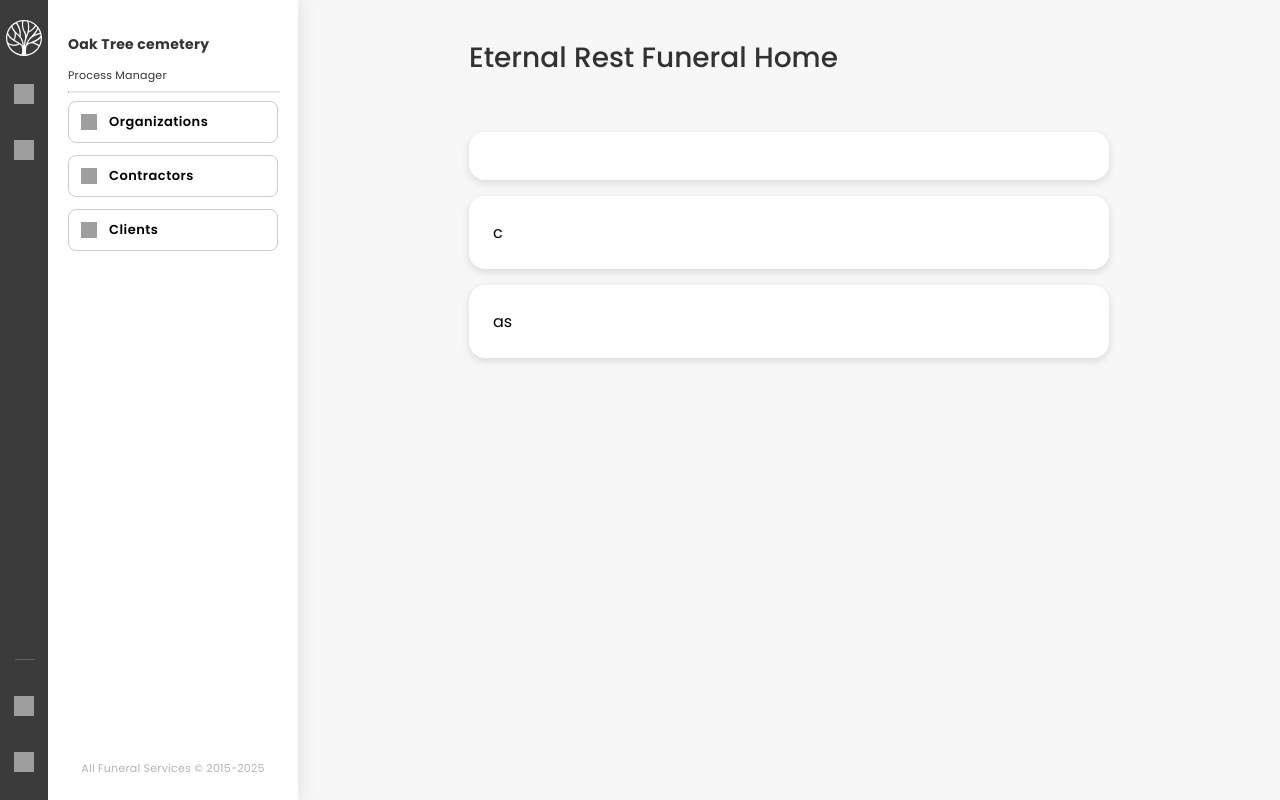
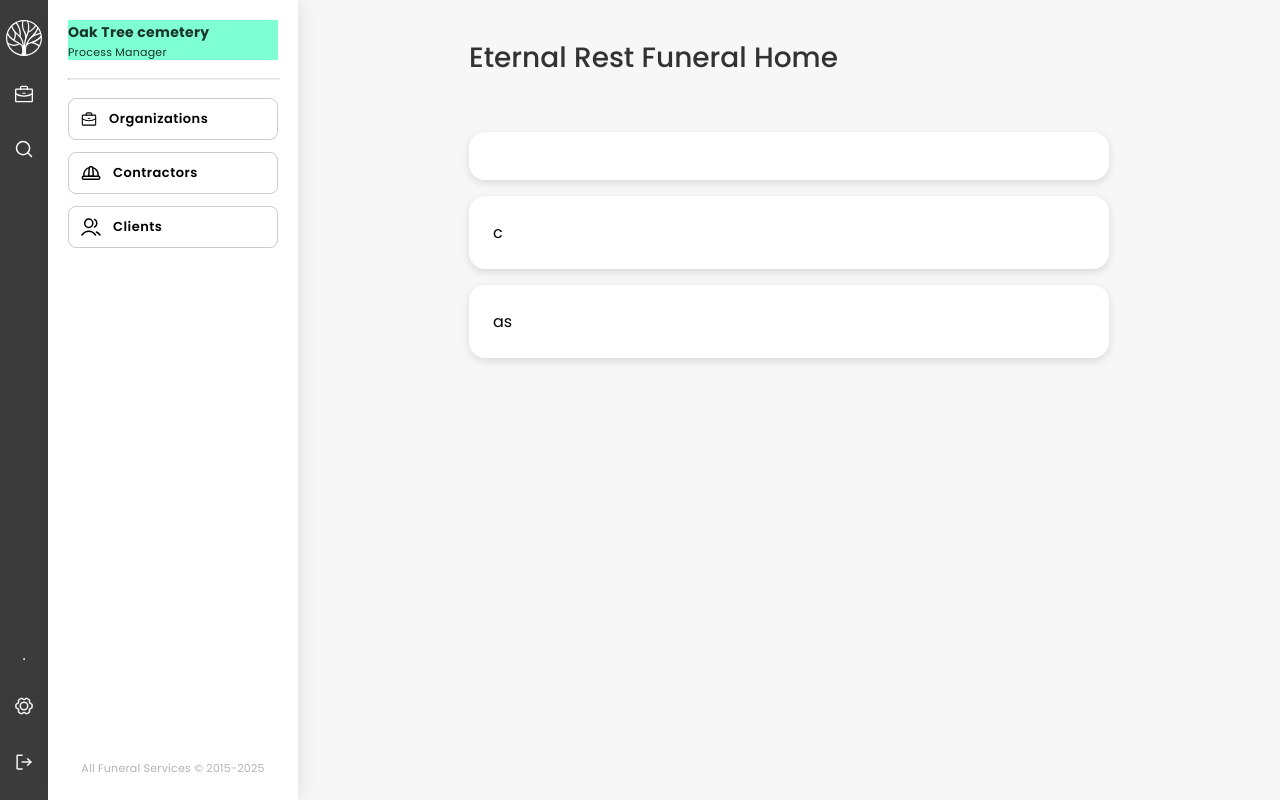
Before and after one commit to nxqutcq/afs-task, a React (Vite) app: page / in a window 1280 px wide. Built offline with nearby package versions, Linux system fonts and the light colour scheme; grey boxes are pictures that could not be loaded.

Commit message:
style: add styles

```diff
--- a/src/App.tsx
+++ b/src/App.tsx
@@ -1,102 +1,10 @@
 import '../styles/global.scss';
+import { Content } from './components/Content';
+import { SideBar } from './layout/SideBar';
 
-function App() {
-  return (
-    <div className="app">
-      <aside className="sidebar">
-        <div className="sidebar__menu">
-          <div className="sidebar__menu-header">
-            <img
-              src="/icons/OakTree.svg"
-              height={36}
-              width={36}
-              alt="OakTree"
-            />
-            <div className="sidebar__menu-icon-wrapper">
-              <img
-                src="/icons/Briefcase.svg"
-                height={20}
-                width={20}
-                alt="Briefcase"
-              />
-            </div>
-            <div className="sidebar__menu-icon-wrapper">
-              <img
-                src="/icons/MagnifyingGlass.svg"
-                height={20}
-                width={20}
-                alt="MagnifyingGlass"
-              />
-            </div>
-          </div>
-          <div className="sidebar__menu-footer">
-            <hr className="sidebar__divider" />
-            <div className="sidebar__menu-icon-wrapper">
-              <img
-                src="/icons/Settings.svg"
-                height={20}
-                width={20}
-                alt="Settings"
-              />
-            </div>
-            <div className="sidebar__menu-icon-wrapper">
-              <img
-                src="/icons/SignOut.svg"
-                height={20}
-                width={20}
-                alt="SignOut"
-              />
-            </div>
-          </div>
-        </div>
-        <div className="sidebar__content">
-          <div className="sidebar_content_wrapper">
-            <div className="sidebar__header">
-              <h1 className="sidebar__title">Oak Tree cemetery</h1>
-              <span className="sidebar__subtitle">Process Manager</span>
-            </div>
-            <hr className="sidebar__divider--primary" />
-            <nav className="sidebar__nav">
-              <div className="sidebar__nav-item">
-                <img
-                  src="/icons/Briefcase.svg"
-                  height={16}
-                  width={16}
-                  alt="Briefcase"
-                />
-                Organizations
-              </div>
-              <div className="sidebar__nav-item">
-                <img
-                  src="/icons/Contractor.svg"
-                  height={16}
-                  width={16}
-                  alt="Contractor"
-                />
-                Contractors
-              </div>
-              <div className="sidebar__nav-item">
-                <img src="/icons/User.svg" height={16} width={16} alt="User" />
-                Clients
-              </div>
-            </nav>
-          </div>
-          <div className="sidebar__copyright">
-            All Funeral Services © 2015-2025
-          </div>
-        </div>
-      </aside>
-      <main className="content">
-        {/* <button className="content__chevron-btn">back</button> */}
-        <div className="content__main">
-          <h4 className="content__company-name">Eternal Rest Funeral Home</h4>
-          <div className="content__item"></div>
-          <div className="content__item">c</div>
-          <div className="content__item">as</div>
-        </div>
-      </main>
-    </div>
-  );
-}
-
-export default App;
+export const App = () => (
+  <div className="app">
+    <SideBar />
+    <Content />
+  </div>
+);
--- /dev/null
+++ b/src/components/Content.tsx
@@ -0,0 +1,15 @@
+import '../../styles/global.scss';
+
+export const Content = () => {
+  return (
+    <main className="content">
+      {/* <button className="content__chevron-btn">back</button> */}
+      <div className="content__main">
+        <h4 className="content__company-name">Eternal Rest Funeral Home</h4>
+        <div className="content__item"></div>
+        <div className="content__item">c</div>
+        <div className="content__item">as</div>
+      </div>
+    </main>
+  );
+};
--- /dev/null
+++ b/src/layout/SideBar.tsx
@@ -0,0 +1,64 @@
+import '../../styles/global.scss';
+import {
+  Briefcase,
+  Contractor,
+  MagnifyingGlass,
+  Settings,
+  SignOut,
+  User,
+} from '../shared/icons';
+
+export const SideBar = () => {
+  return (
+    <div className="sidebar-wrapper">
+      <div className="menu">
+        <div className="menu-header">
+          <img src="/icons/OakTree.svg" height={36} width={36} alt="OakTree" />
+          <div className="menu-icon-wrapper">
+            <Briefcase height={20} color='white' width={20} />
+          </div>
+          <div className="menu-icon-wrapper">
+            <MagnifyingGlass height={20} width={20} />
+          </div>
+        </div>
+        <div className="menu-footer">
+          <hr className="menu__divider" />
+          <div className="menu-icon-wrapper">
+            <Settings height={20} width={20} />
+          </div>
+          <div className="menu-icon-wrapper">
+            <SignOut height={20} width={20} />
+          </div>
+        </div>
+      </div>
+      <aside className="sidebar">
+        <div className="sidebar__content">
+          <div className="sidebar_content_wrapper">
+            <div className="sidebar__header">
+              <span className="sidebar__title">Oak Tree cemetery</span>
+              <span className="sidebar__subtitle">Process Manager</span>
+            </div>
+            <hr className="sidebar__divider--primary" />
+            <nav className="sidebar__nav">
+              <div className="sidebar__nav-item">
+                <Briefcase height={16} width={16} />
+                Organizations
+              </div>
+              <div className="sidebar__nav-item">
+                <Contractor height={16} width={16} />
+                Contractors
+              </div>
+              <div className="sidebar__nav-item">
+                <User height={16} width={16} />
+                Clients
+              </div>
+            </nav>
+          </div>
+          <div className="sidebar__copyright">
+            All Funeral Services © 2015-2025
+          </div>
+        </div>
+      </aside>
+    </div>
+  );
+};
--- a/src/main.tsx
+++ b/src/main.tsx
@@ -1,7 +1,7 @@
 import { StrictMode } from 'react';
 import { createRoot } from 'react-dom/client';
 import '../styles/global.scss';
-import App from './App.tsx';
+import { App } from './App';
 
 createRoot(document.getElementById('root')!).render(
   <StrictMode>
--- a/src/shared/icons/Briefcase.tsx
+++ b/src/shared/icons/Briefcase.tsx
@@ -9,28 +9,28 @@ export const Briefcase = (props: SVGProps<SVGSVGElement>) => (
   >
     <path
       d="M15.8756 3.625H2.12561C1.78043 3.625 1.50061 3.90482 1.50061 4.25V14.25C1.50061 14.5952 1.78043 14.875 2.12561 14.875H15.8756C16.2208 14.875 16.5006 14.5952 16.5006 14.25V4.25C16.5006 3.90482 16.2208 3.625 15.8756 3.625Z"
-      stroke="white"
+      stroke="currentColor"
       stroke-width="1.2"
       stroke-linecap="round"
       stroke-linejoin="round"
     />
     <path
       d="M12.125 3.625V2.375C12.125 2.04348 11.9933 1.72554 11.7589 1.49112C11.5245 1.2567 11.2065 1.125 10.875 1.125H7.125C6.79348 1.125 6.47554 1.2567 6.24112 1.49112C6.0067 1.72554 5.875 2.04348 5.875 2.375V3.625"
-      stroke="white"
+      stroke="currentColor"
       stroke-width="1.2"
       stroke-linecap="round"
       stroke-linejoin="round"
     />
     <path
       d="M16.5006 7.8679C14.2211 9.1867 11.6334 9.87914 8.99998 9.875C6.36696 9.87914 3.77968 9.18693 1.50049 7.86857"
-      stroke="white"
+      stroke="currentColor"
       strokeWidth="1.2"
       strokeLinecap="round"
       strokeLinejoin="round"
     />
     <path
       d="M8.0625 7.375H9.9375"
-      stroke="white"
+      stroke="currentColor"
       strokeLinecap="round"
       strokeLinejoin="round"
     />
--- a/src/shared/icons/Contractor.tsx
+++ b/src/shared/icons/Contractor.tsx
@@ -11,19 +11,19 @@ export const Contractor = (props: SVGProps<SVGSVGElement>) => (
   >
     <path
       d="M11.6666 4.6333C13.2298 5.00906 14.6212 5.89953 15.6172 7.16157C16.6133 8.42361 17.156 9.9839 17.1582 11.5916V13.1833M2.84156 13.1833V11.5916C2.83933 9.98276 3.38042 8.42026 4.37716 7.15733C5.3739 5.89439 6.76788 5.00501 8.33323 4.6333"
-      stroke="white"
+      stroke="currentColor"
       strokeWidth="1.5"
       strokeMiterlimit="10"
     />
     <path
       d="M17.1583 13.1833H2.84167C1.96261 13.1833 1.25 13.896 1.25 14.775C1.25 15.6541 1.96261 16.3667 2.84167 16.3667H17.1583C18.0374 16.3667 18.75 15.6541 18.75 14.775C18.75 13.896 18.0374 13.1833 17.1583 13.1833Z"
-      stroke="white"
+      stroke="currentColor"
       strokeWidth="1.5"
       strokeMiterlimit="10"
     />
     <path
       d="M12.3834 13.1833H7.6167L8.33232 4.55069C8.3753 4.03221 8.80864 3.6333 9.3289 3.6333H10.6712C11.1914 3.6333 11.6248 4.03221 11.6677 4.55069L12.3834 13.1833Z"
-      stroke="white"
+      stroke="currentColor"
       strokeWidth="1.5"
       strokeMiterlimit="10"
     />
--- a/src/shared/icons/User.tsx
+++ b/src/shared/icons/User.tsx
@@ -11,7 +11,7 @@ export const User = (props: SVGProps<SVGSVGElement>) => (
   >
     <path
       d="M13.6 1.44024C14.9335 2.13328 15.85 3.57237 15.85 5.23529C15.85 6.89822 14.9335 8.33731 13.6 9.03034M15.4 13.9566C16.7603 14.6003 17.9853 15.6494 19 17M1 17C2.75184 14.6683 5.13026 13.2353 7.75 13.2353C10.3697 13.2353 12.7482 14.6683 14.5 17M11.8 5.23529C11.8 7.57438 9.98675 9.47059 7.75 9.47059C5.51325 9.47059 3.7 7.57438 3.7 5.23529C3.7 2.89621 5.51325 1 7.75 1C9.98675 1 11.8 2.89621 11.8 5.23529Z"
-      stroke="white"
+      stroke="currentColor"
       strokeWidth="1.5"
       strokeLinecap="round"
       strokeLinejoin="round"
--- /dev/null
+++ b/src/shared/icons/index.ts
@@ -0,0 +1,6 @@
+export { Briefcase } from './Briefcase';
+export { Contractor } from './Contractor';
+export { MagnifyingGlass } from './MagnifyingGlass';
+export { Settings } from './Settings';
+export { SignOut } from './SignOut';
+export { User } from './User';
--- a/styles/_sidebar.scss
+++ b/styles/_sidebar.scss
@@ -1,10 +1,16 @@
+.sidebar-wrapper {
+  display: flex;
+}
+
 .sidebar {
   display: flex;
-  height: 800px;
   align-items: start;
   justify-content: center;
   flex-direction: row;
   box-shadow: 4px 0px 16px 0px rgba(0, 0, 0, 0.08);
+  padding-bottom: 24px;
+  padding-top: 20px;
+  padding-inline: 20px;
 
   &__divider {
     border: none;
@@ -25,7 +31,6 @@
     font-weight: 400;
     line-height: 16px;
     letter-spacing: 0.24px;
-    padding-bottom: 24px;
   }
 
   &__content {
@@ -34,19 +39,19 @@
     height: 100%;
     width: 100%;
     max-width: 250px;
-    padding-inline: 20px;
 
     .sidebar_content_wrapper {
       display: flex;
       flex-direction: column;
       height: 100%;
-      padding-top: 20px;
+      gap: 10px;
 
       .sidebar__header {
         width: 210px;
         display: flex;
         flex-direction: column;
         height: min-content;
+        background-color: aquamarine;
 
         .sidebar__title {
           font-weight: 700;
@@ -94,59 +99,19 @@
     padding-left: 12px;
     gap: 12px;
     text-align: center;
-  }
 
-  &__nav-item:hover {
-    background-color: rgba(59, 59, 59, 1);
-    color: rgba(255, 255, 255, 0.95);
-    box-shadow: 0 3px 8px 0 rgba(0, 0, 0, 0.12);
-  }
-
-  &__menu {
-    display: flex;
-    height: 100%;
-    padding-inline: 6px;
-    align-items: center;
-    flex-direction: column;
-    gap: 20px;
-    background: rgba(59, 59, 59, 1);
-    justify-content: space-between;
-
-    .sidebar__menu-footer {
-      display: flex;
-      flex-direction: column;
+    svg {
+      stroke: rgba(59, 59, 59, 1);
     }
 
-    &-header {
-      display: flex;
-      justify-content: start;
-      flex-direction: column;
-      align-items: center;
-      gap: 20px;
-      height: 100%;
-      padding-top: 20px;
-    }
+    &:hover {
+      background-color: rgba(59, 59, 59, 1);
+      color: rgba(255, 255, 255, 0.95);
+      box-shadow: 0 3px 8px 0 rgba(0, 0, 0, 0.12);
 
-    &-icon-wrapper {
-      align-items: center;
-      display: flex;
-      justify-content: center;
-      max-width: 36px;
-      padding: 8px;
-      border-radius: 8px;
-      cursor: pointer;
-
-      &:hover {
-        background-color: rgba(255, 255, 255, 0.2);
+      svg {
+        stroke: rgba(255, 255, 255, 1);
       }
-    }
-    &-footer {
-      display: flex;
-      align-items: center;
-      justify-content: center;
-      flex-direction: column;
-      gap: 20px;
-      padding-bottom: 20px;
     }
   }
 }
--- /dev/null
+++ b/styles/_sidebar_menu.scss
@@ -0,0 +1,47 @@
+.menu {
+  display: flex;
+  height: 100%;
+  padding-inline: 6px;
+  align-items: center;
+  flex-direction: column;
+  gap: 20px;
+  background: rgba(59, 59, 59, 1);
+  justify-content: space-between;
+
+  .menu-footer {
+    display: flex;
+    flex-direction: column;
+  }
+
+  &-header {
+    display: flex;
+    justify-content: start;
+    flex-direction: column;
+    align-items: center;
+    gap: 20px;
+    height: 100%;
+    padding-top: 20px;
+  }
+
+  &-icon-wrapper {
+    align-items: center;
+    display: flex;
+    justify-content: center;
+    max-width: 36px;
+    padding: 8px;
+    border-radius: 8px;
+    cursor: pointer;
+
+    &:hover {
+      background-color: rgba(255, 255, 255, 0.2);
+    }
+  }
+  &-footer {
+    display: flex;
+    align-items: center;
+    justify-content: center;
+    flex-direction: column;
+    gap: 20px;
+    padding-bottom: 20px;
+  }
+}
--- a/styles/global.scss
+++ b/styles/global.scss
@@ -1,5 +1,6 @@
 @use './sidebar';
 @use './content';
+@use './sidebar_menu';
 @import url('https://fonts.googleapis.com/css2?family=Montserrat:ital,wght@0,100..900;1,100..900&family=Mulish:ital,wght@0,200..1000;1,200..1000&family=Poppins:ital,wght@0,100;0,200;0,300;0,400;0,500;0,600;0,700;0,800;0,900;1,100;1,200;1,300;1,400;1,500;1,600;1,700;1,800;1,900&display=swap');
 
 :root {
@@ -25,3 +26,7 @@ body {
   display: flex;
   height: 800px;
 }
+
+html {
+  overflow-y: scroll;
+}
--- /dev/null
+++ b/types/index.ts
@@ -0,0 +1,5 @@
+export type SvgProps = {
+  width: number;
+  height: number;
+  color: string;
+};
```
